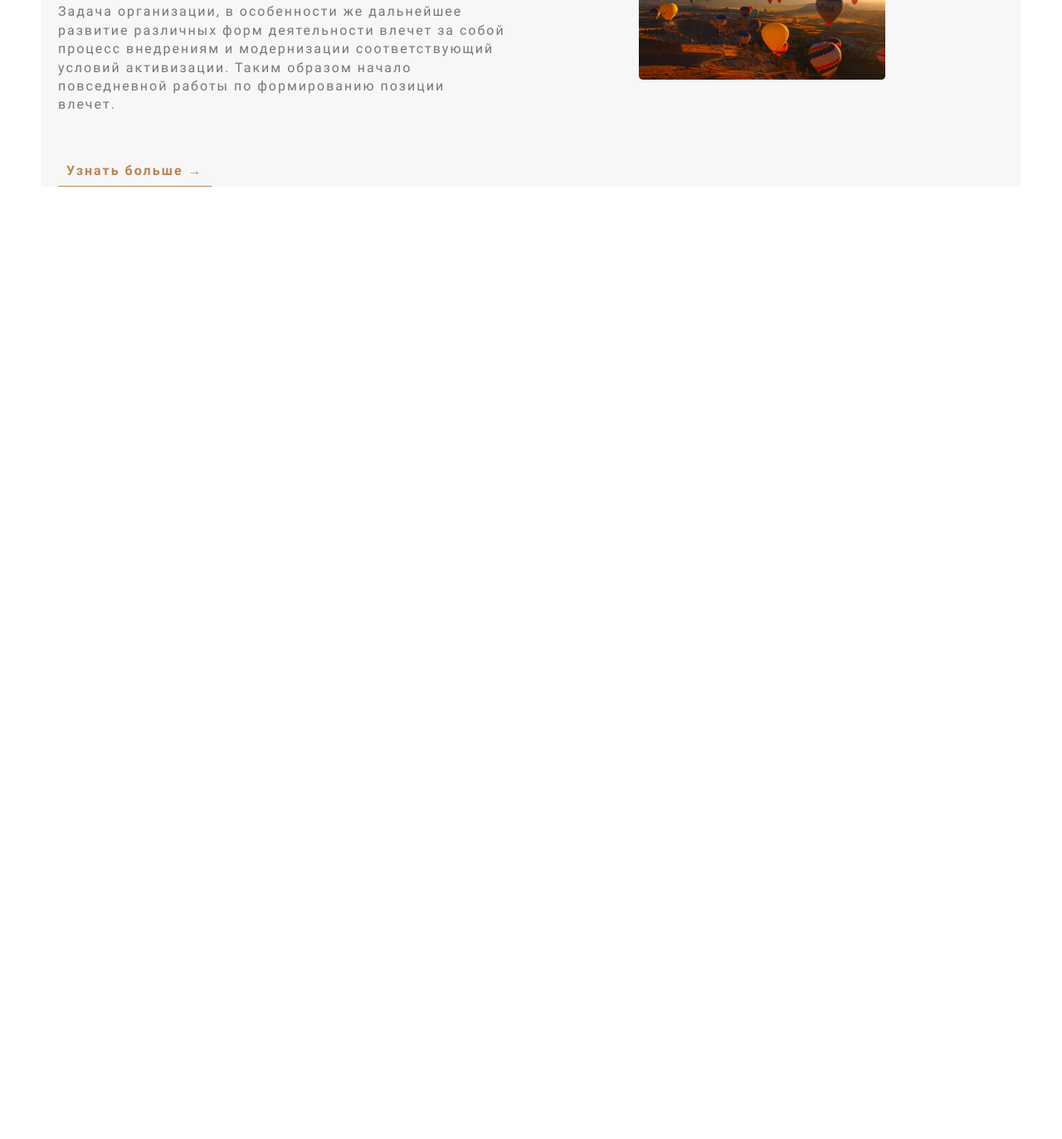
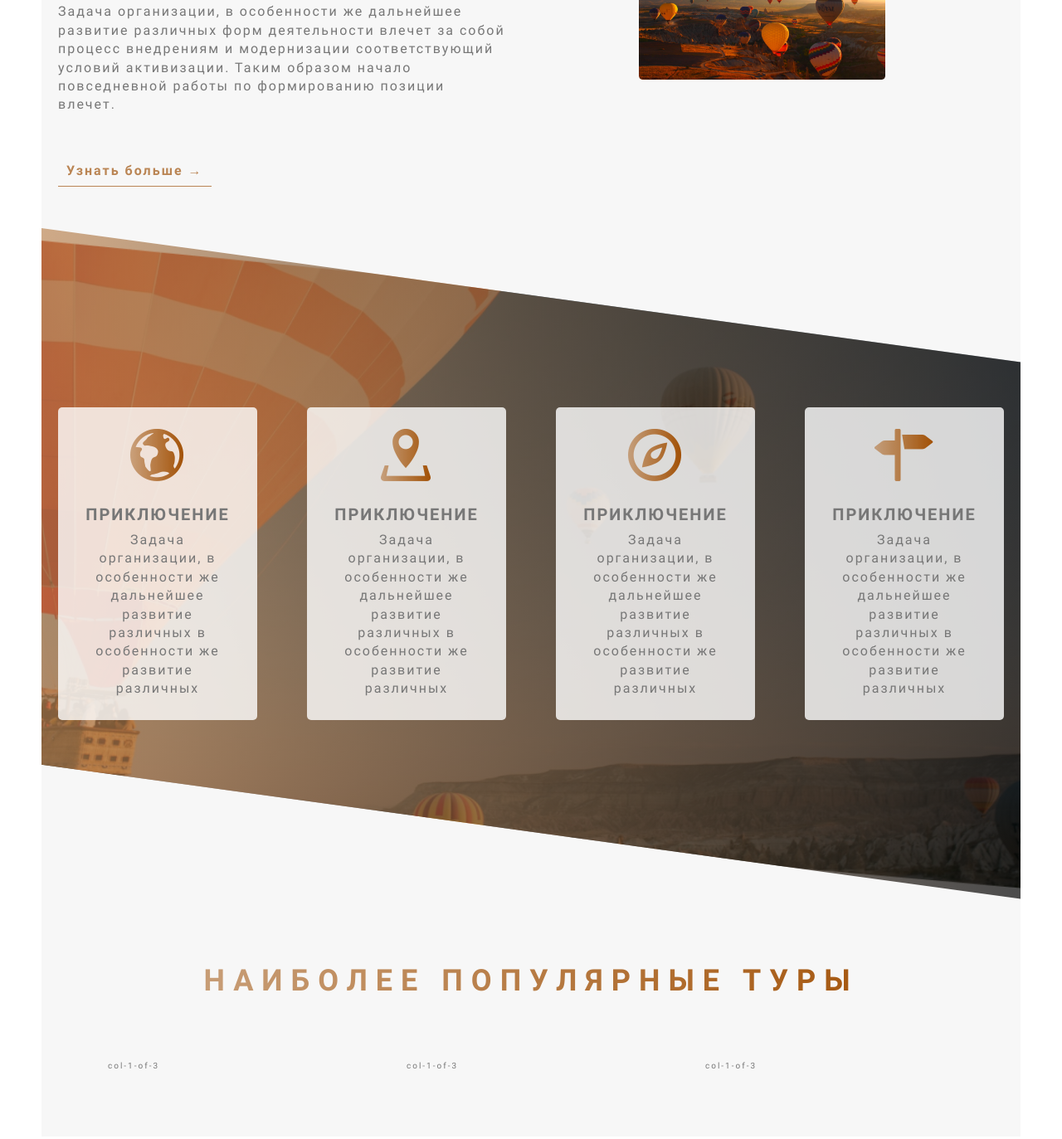
Before and after one commit to OlehTretiakov/balloons_proj, a plain HTML site: page index.html in a window 1280 px wide. Shown: the part 1227-2600 px from the top of the page at 83% size. Before the commit the page ends 1502 px from the top, so only its background shows below. Drawn offline with Linux system fonts and the light colour scheme.

Commit message:
section adventure done

```diff
--- /dev/null
+++ b/css/icon-font.css
@@ -0,0 +1,39 @@
+@font-face {
+  font-family: 'icomoon';
+  src:  url('fonts/icomoon.eot?1o58jd');
+  src:  url('fonts/icomoon.eot?1o58jd#iefix') format('embedded-opentype'),
+    url('fonts/icomoon.ttf?1o58jd') format('truetype'),
+    url('fonts/icomoon.woff?1o58jd') format('woff'),
+    url('fonts/icomoon.svg?1o58jd#icomoon') format('svg');
+  font-weight: normal;
+  font-style: normal;
+  font-display: block;
+}
+
+[class^="icon-"], [class*=" icon-"] {
+  /* use !important to prevent issues with browser extensions that change fonts */
+  font-family: 'icomoon' !important;
+  speak: never;
+  font-style: normal;
+  font-weight: normal;
+  font-variant: normal;
+  text-transform: none;
+  line-height: 1;
+
+  /* Better Font Rendering =========== */
+  -webkit-font-smoothing: antialiased;
+  -moz-osx-font-smoothing: grayscale;
+}
+
+.icon-first:before {
+  content: "\e900";
+}
+.icon-fourth:before {
+  content: "\e901";
+}
+.icon-second:before {
+  content: "\e902";
+}
+.icon-third:before {
+  content: "\e903";
+}
--- a/index.html
+++ b/index.html
@@ -8,7 +8,7 @@
 	<link rel="stylesheet" href="css/normalize.css">
 	<link rel="stylesheet" href="css/reset.css">
 	<link rel="stylesheet" href="./css/style.css">
-
+	<link rel="stylesheet" href="./css/icon-font.css">
 </head>
 
 <body>
@@ -57,6 +57,65 @@
 				</div>
 			</section>
 
+			<section class="section-adventure">
+				<div class="row">
+					<div class="col-1-of-4">
+						<div class="adventure-card">
+							<i class="adventure-card__icon icon-first margin-bottom-30px"></i>
+							<h3 class="title-third margin-bottom-10px">ПРИКЛЮЧЕНИЕ</h3>
+							<p class="paragraph">
+								Задача организации, в особенности же дальнейшее развитие различных в особенности же развитие различных
+							</p>
+						</div>
+					</div>
+					<div class="col-1-of-4">
+						<div class="adventure-card">
+							<i class="adventure-card__icon icon-second margin-bottom-30px"></i>
+							<h3 class="title-third margin-bottom-10px">ПРИКЛЮЧЕНИЕ</h3>
+							<p class="paragraph">
+								Задача организации, в особенности же дальнейшее развитие различных в особенности же развитие различных
+							</p>
+						</div>
+					</div>
+					<div class="col-1-of-4">
+						<div class="adventure-card">
+							<i class="adventure-card__icon icon-third margin-bottom-30px"></i>
+							<h3 class="title-third margin-bottom-10px">ПРИКЛЮЧЕНИЕ</h3>
+							<p class="paragraph">
+								Задача организации, в особенности же дальнейшее развитие различных в особенности же развитие различных
+							</p>
+						</div>
+					</div>
+					<div class="col-1-of-4">
+						<div class="adventure-card">
+							<i class="adventure-card__icon icon-fourth margin-bottom-30px"></i>
+							<h3 class="title-third margin-bottom-10px">ПРИКЛЮЧЕНИЕ</h3>
+							<p class="paragraph">
+								Задача организации, в особенности же дальнейшее развитие различных в особенности же развитие различных
+							</p>
+						</div>
+					</div>
+
+			</section>
+
+			<section class="section-tour">
+				<div class="text-align-center margin-bottom-80px">
+					<h2 class="title-secondary">наиболее популярные туры</h2>
+				</div>
+
+				<div class="row">
+					<div class="col-1-of-3">
+						col-1-of-3
+					</div>
+					<div class="col-1-of-3">
+						col-1-of-3
+					</div>
+					<div class="col-1-of-3">
+						col-1-of-3
+					</div>
+				</div>
+
+			</section>
 
 		</main>
 	</div>
--- /dev/null
+++ b/sass/components/_adventure-card.sass
@@ -0,0 +1,14 @@
+.adventure-card
+    padding: 2.6rem
+    background-color: rgba($color-white , 0.8 )
+    border-radius: .5rem
+    text-align: center
+    transition: transform .4s
+    &:hover
+        transform: translateY(-1rem)
+    &__icon
+        display: inline-block
+        font-size: 6.3rem
+        background: linear-gradient(90deg, rgba(186, 133, 84, 0.7) 0.03%, $color-brown-dark 99.94%)
+        background-clip: text
+        color: transparent
--- a/sass/pages/_home.sass
+++ b/sass/pages/_home.sass
@@ -1,2 +1,10 @@
 .section-about
     padding-top: 8rem
+    margin-bottom: 5rem
+.section-adventure
+    padding-top: 21.6rem
+    padding-bottom: 21.6rem
+    background: linear-gradient(90deg, rgba(186, 133, 84, 0.7) 0.03%, rgba(0, 0, 0, 0.7) 99.94%), url("../img/section-adventure.jpg") center/cover no-repeat
+    clip-path: polygon(0 0, 100% 20%, 100% 100%, 0 80%)
+.section-tour
+    padding: 8rem
--- a/sass/style.sass
+++ b/sass/style.sass
@@ -7,6 +7,7 @@
 @import "base/typography.sass"
 @import "base/utilities.sass"
 
+@import "components/adventure-card.sass"
 @import "components/button.sass"
 @import "components/button-text.sass"
 @import "components/composition.sass"
```
Also changed, not shown: css/fonts/icomoon.ttf (added), css/fonts/icomoon.woff (added), css/style.css, img/section-adventure.jpg (added), 3 other files.
